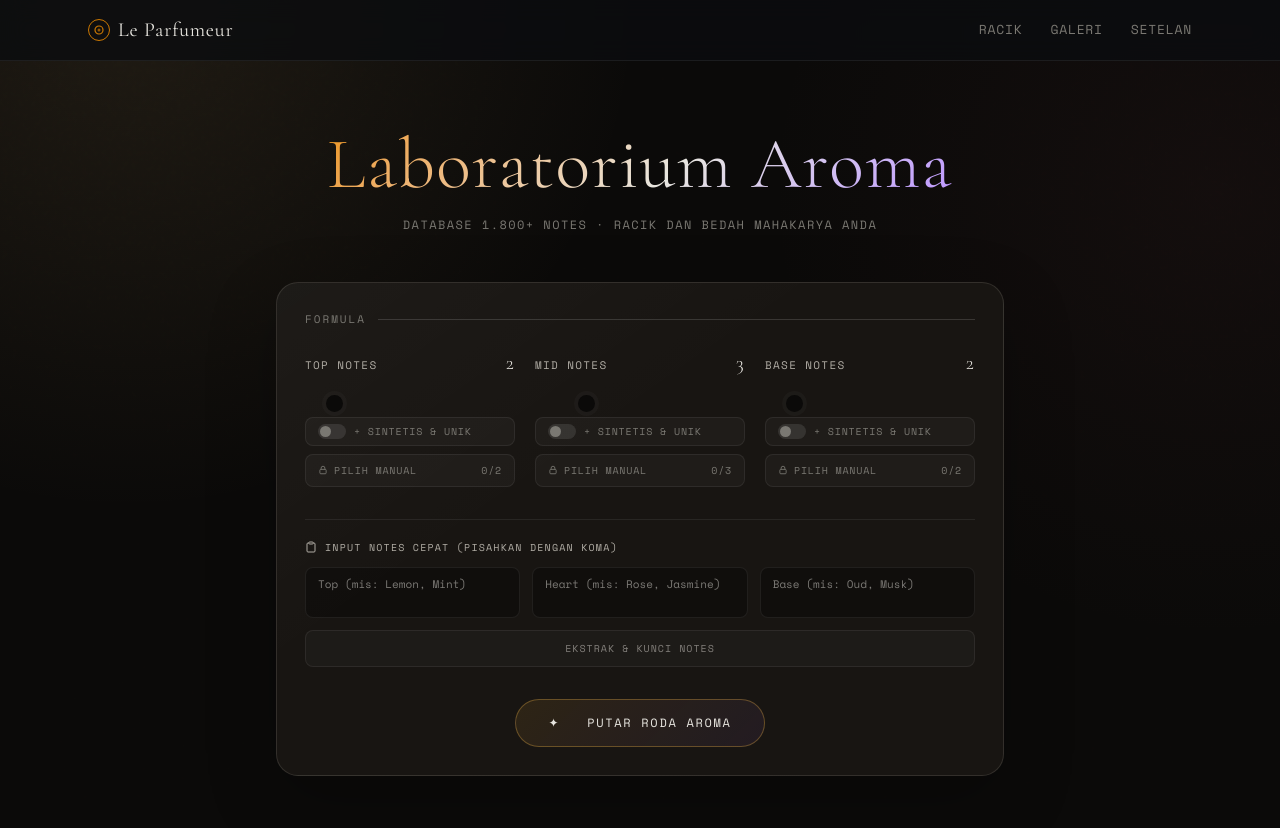
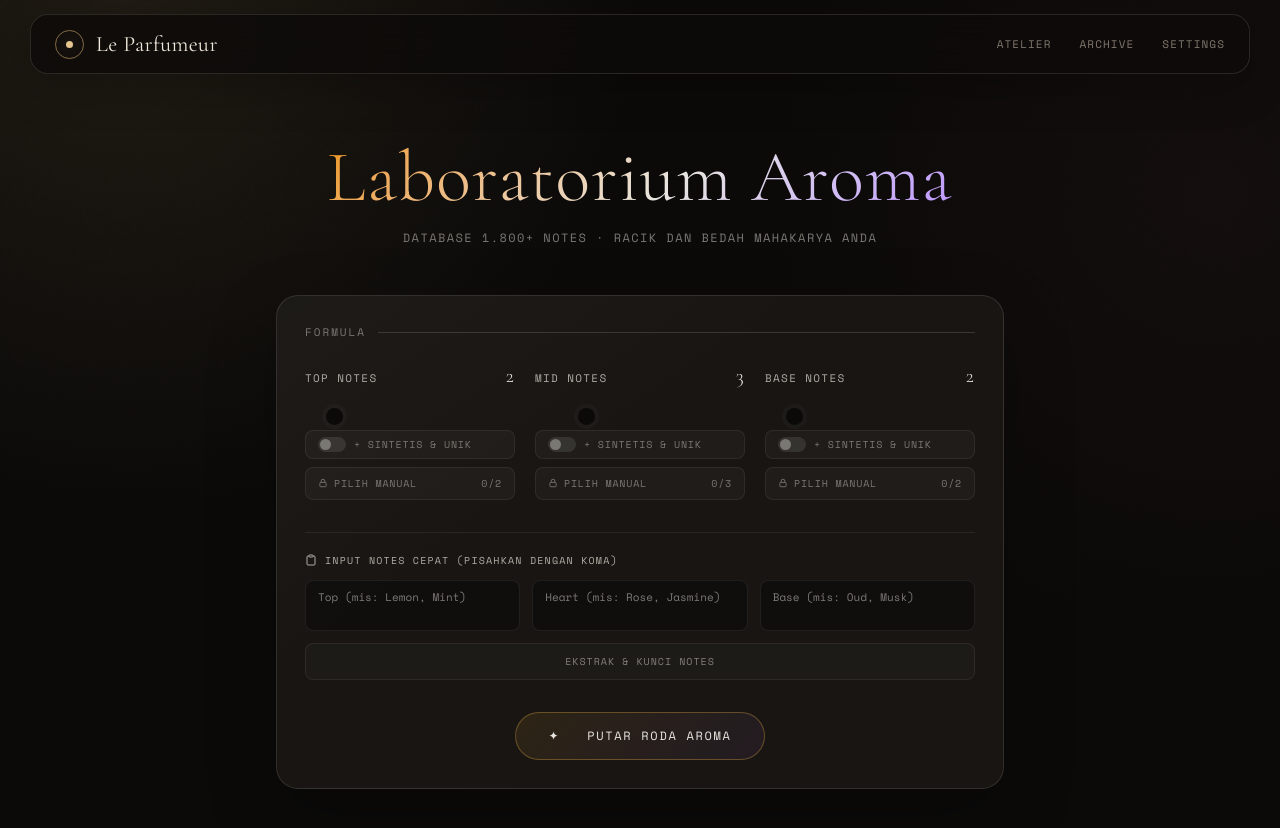
Before and after one commit to ayamkabisat-byte/leperfumer, a Next.js app: page / in a window 1280 px wide. Shown: the top 828 px of the page. Built offline with nearby package versions, Linux system fonts and the light colour scheme.

Commit message:
Refresh app shell and navigation

```diff
--- a/app/layout.tsx
+++ b/app/layout.tsx
@@ -1,12 +1,13 @@
+import type { Metadata } from 'next';
 import Link from 'next/link';
 import './globals.css';
 
-export const metadata = {
-  title: 'Le Parfumeur — Laboratorium Aroma',
-  description: 'Laboratorium parfum AI. Database 1.800+ notes.',
+export const metadata: Metadata = {
+  title: 'Le Parfumeur — Olfactory Atelier',
+  description: 'Racik formula aroma, analisis dengan AI, dan arsipkan konsep parfum Anda.',
 };
 
-export default function RootLayout({ children }: { children: React.ReactNode }) {
+export default function RootLayout({ children }: Readonly<{ children: React.ReactNode }>) {
   return (
     <html lang="id">
       <head>
@@ -18,30 +19,19 @@ export default function RootLayout({ children }: { children: React.ReactNode })
         />
       </head>
       <body>
-        <nav className="sticky top-0 z-50 backdrop-blur-md"
-          style={{ background: 'rgba(12,13,15,0.82)', borderBottom: '1px solid rgba(255,255,255,0.07)' }}>
-          <div className="max-w-6xl mx-auto flex justify-between items-center px-6 py-4">
-            <Link href="/"
-              className="font-serif-lab text-xl font-normal flex items-center gap-2"
-              style={{ letterSpacing: '0.04em', color: '#e8e6e0' }}>
-              <span className="inline-flex items-center justify-center w-[22px] h-[22px] rounded-full"
-                style={{ border: '1.5px solid oklch(72% 0.18 68)', opacity: 0.85 }}>
-                <svg width="10" height="10" viewBox="0 0 10 10" fill="none">
-                  <circle cx="5" cy="5" r="4" stroke="oklch(72% 0.18 68)" strokeWidth="1.2" fill="none"/>
-                  <circle cx="5" cy="5" r="1.5" fill="oklch(72% 0.18 68)" opacity="0.7"/>
-                </svg>
-              </span>
-              Le Parfumeur
+        <div className="app-nav-wrap">
+          <nav className="app-nav site-shell flex items-center justify-between px-5 md:px-6">
+            <Link href="/" className="flex items-center gap-3 no-underline" style={{ color: 'var(--paper)' }}>
+              <span className="brand-mark" aria-hidden="true" />
+              <span className="brand-name font-serif-lab text-[22px] tracking-[0.02em]">Le Parfumeur</span>
             </Link>
-
-            <div className="flex gap-7 font-mono-lab uppercase"
-              style={{ fontSize: '13px', letterSpacing: '0.06em' }}>
-              <Link href="/"         className="nav-link" style={{ color: '#7a7872', textDecoration: 'none' }}>Racik</Link>
-              <Link href="/gallery"  className="nav-link" style={{ color: '#7a7872', textDecoration: 'none' }}>Galeri</Link>
-              <Link href="/settings" className="nav-link" style={{ color: '#7a7872', textDecoration: 'none' }}>Setelan</Link>
+            <div className="nav-links flex items-center gap-7 font-mono-lab uppercase text-[11px] tracking-[0.1em]">
+              <Link href="/" className="nav-link">Atelier</Link>
+              <Link href="/gallery" className="nav-link">Archive</Link>
+              <Link href="/settings" className="nav-link">Settings</Link>
             </div>
-          </div>
-        </nav>
+          </nav>
+        </div>
         {children}
       </body>
     </html>
```
